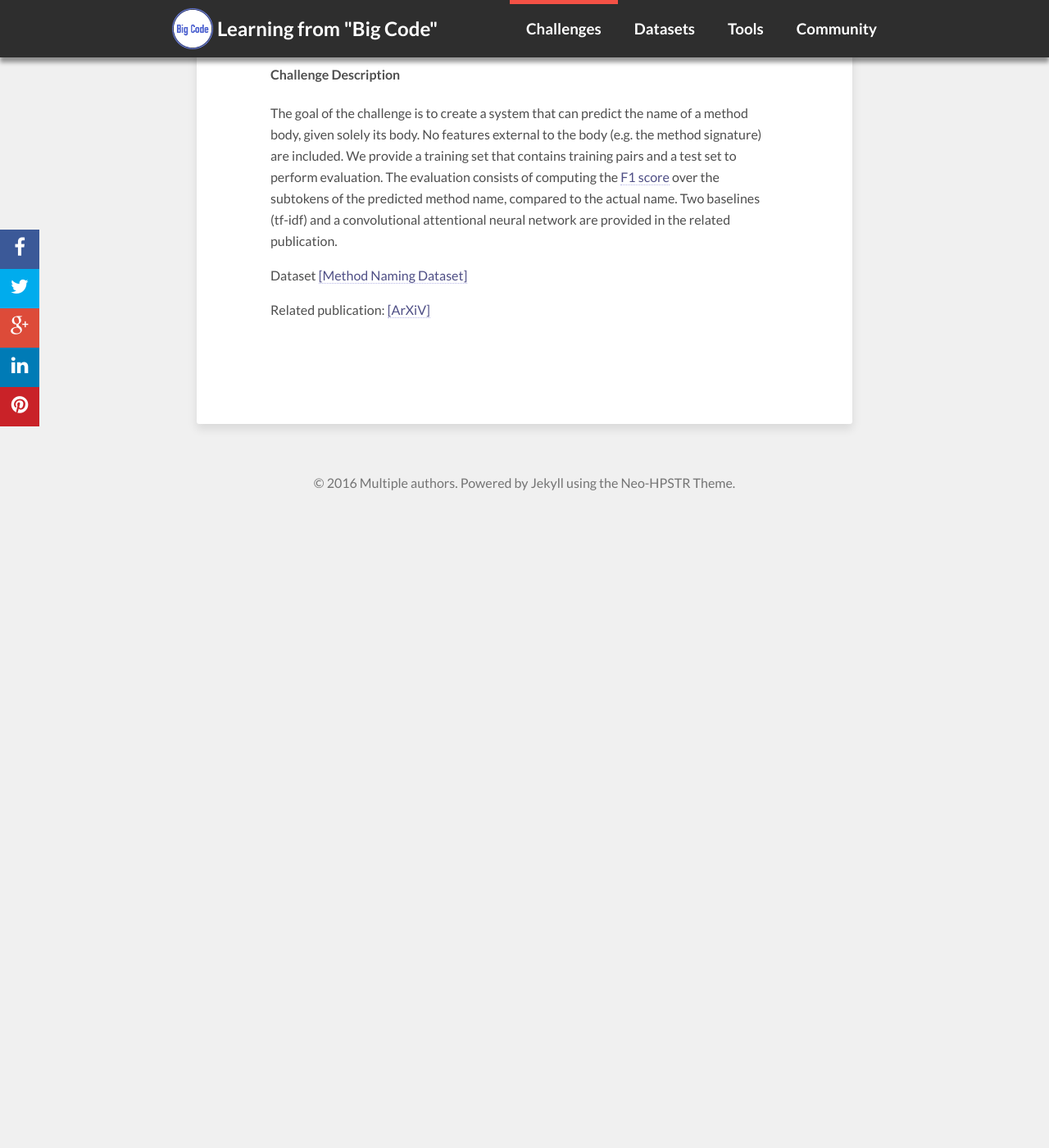
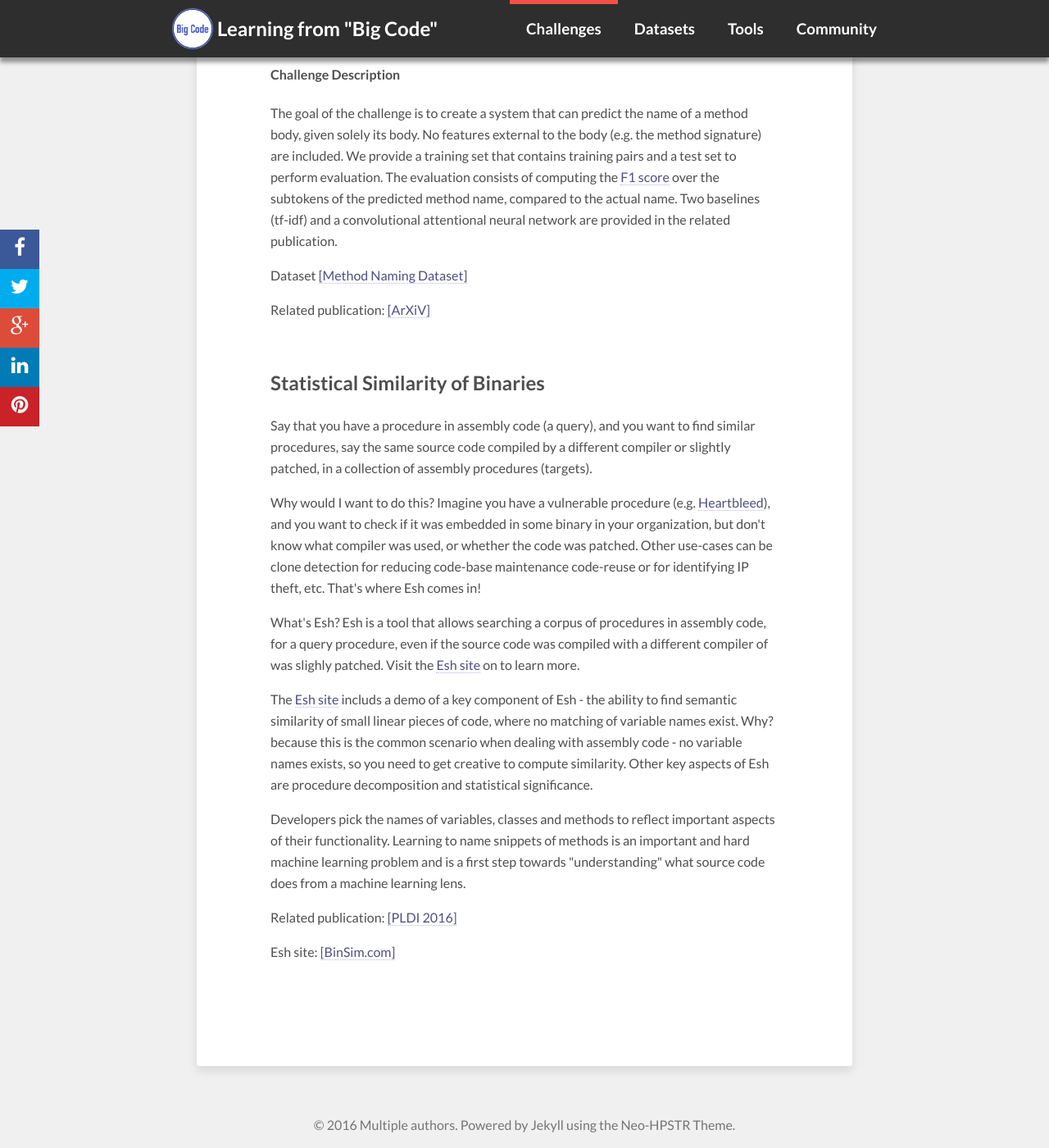
Before and after one commit to learnbigcode/learnbigcode.github.io, a Jekyll site: the page built from challenges/notthereyet/index.md, in a window 1280 px wide and 1400 px high, scrolled down 1894 px. Shown: the whole window at 82% size. Built offline with Jekyll 4.4.1, drawn with Linux system fonts in a browser that asks for light colours; nearby versions of some CDN libraries; comment, search, counter and statistics services are not loaded; before the commit the page ends 2524 px from its top, so only the background shows below that.

Commit message:
Added "Statistical Similarity of Binaries" (in PLDI 16)

```diff
--- a/challenges/notthereyet/index.md
+++ b/challenges/notthereyet/index.md
@@ -67,3 +67,22 @@ related publication.</p>
 <p>Dataset <a href="/datasets#methodnaming">[Method Naming Dataset]</a></p>
 <p>Related publication: <a href="http://arxiv.org/abs/1602.03001">[ArXiV]</a></p>
 </div>
+
+<div class="highlightitem" id="methodnaming">
+<h2>Statistical Similarity of Binaries</h2>
+
+<p>Say that you have a procedure in assembly code (a query), and you want to find similar procedures, say the same source code compiled by a different compiler or slightly patched, in a collection of assembly procedures (targets).</p>
+
+<p>Why would I want to do this? Imagine you have a vulnerable procedure (e.g. <a href="heartbleed.com">Heartbleed</a>), and you want to check if it was embedded in some binary in your organization, but don't know what compiler was used, or whether the code was patched. Other use-cases can be clone detection for reducing code-base maintenance code-reuse or for identifying IP theft, etc. That's where Esh comes in!</p>
+
+<p>What's Esh? Esh is a tool that allows searching a corpus of procedures in assembly code, for a query procedure, even if the source code was compiled with a different compiler of was slighly patched. Visit the <a href="http://BinSim.com">Esh site</a> on to learn more.</p>
+
+<p>The <a href="http://BinSim.com">Esh site</a> includs a demo of a key component of Esh - the ability to find semantic similarity of small linear pieces of code, where no matching of variable names exist. Why? because this is the common scenario when dealing with assembly code - no variable names exists, so you need to get creative to compute similarity. Other key aspects of Esh are procedure decomposition and statistical significance.</p>
+
+<p>Developers pick the names of variables, classes and methods to reflect important aspects of their functionality.
+Learning to name snippets of methods is an important and hard machine learning problem and is a first step
+towards "understanding" what source code does from a machine learning lens.</p>
+
+<p>Related publication: <a href="http://www.nimrodpartush.com/pdf/esh-paper.pdf">[PLDI 2016]</a></p>
+<p>Esh site: <a href="http://BinSim.com">[BinSim.com]</a><br></p>
+</div>
```
